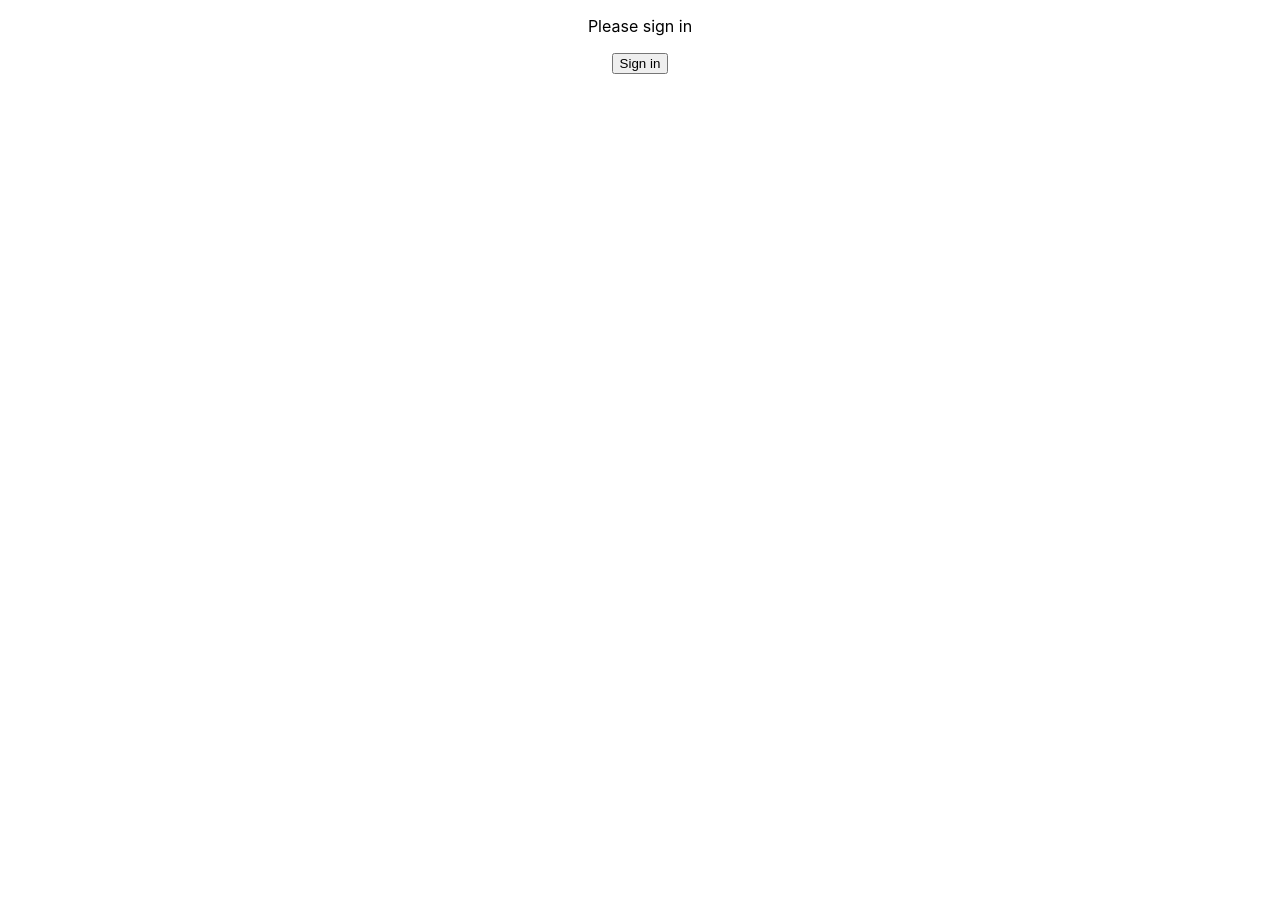
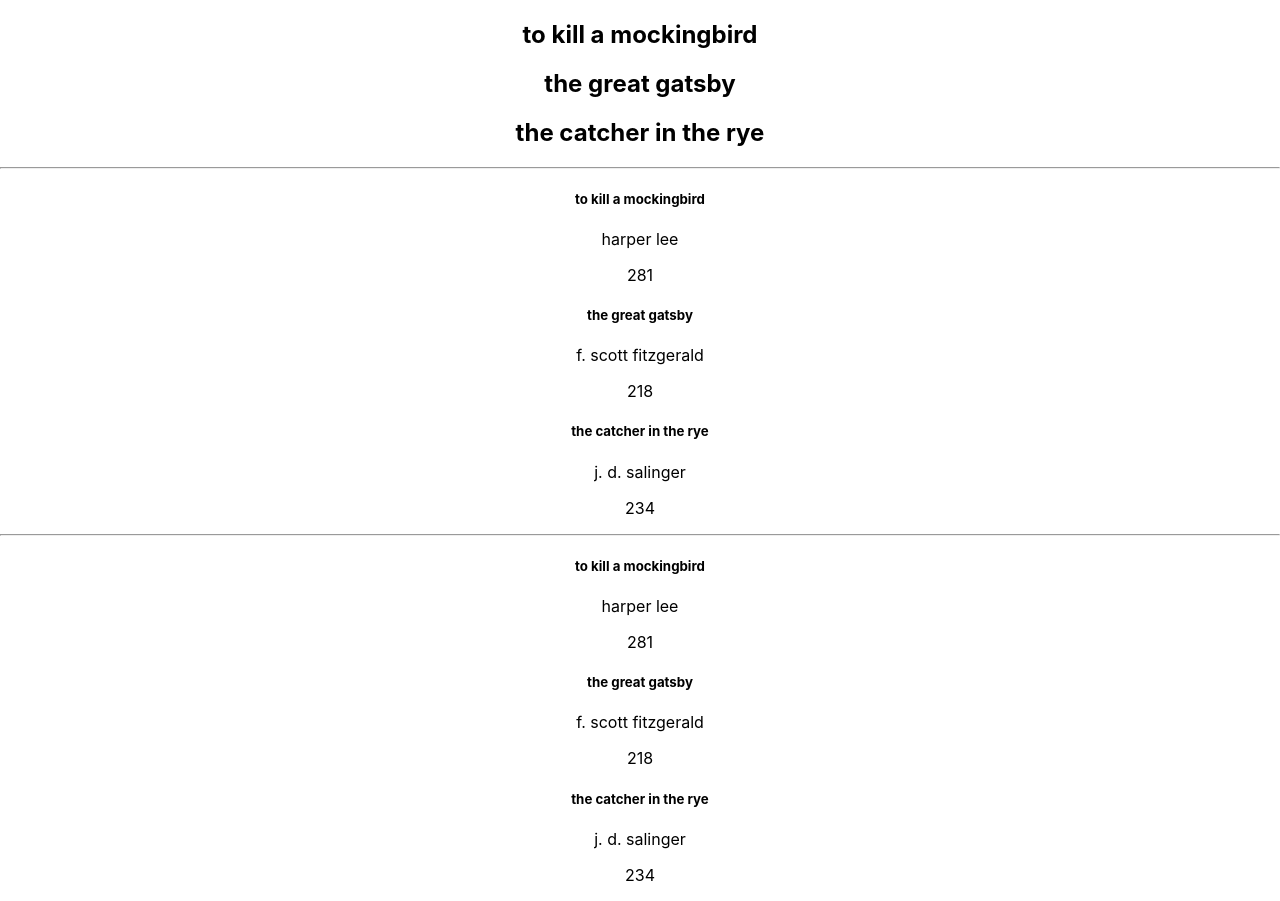
Before and after one commit to mikakallberg/React-JS, a React (Create React App) app in the folder my-app/: page / in a window 1280 px wide. Before the commit the page ends 800 px from the top, so only its background shows below. Built offline with nearby package versions, Linux system fonts and the light colour scheme.

Commit message:
map objects

```diff
--- a/my-app/src/App.js
+++ b/my-app/src/App.js
@@ -1,5 +1,6 @@
 import './App.css';
-import MethodsAsPropsParents from './components/MethodsAsPropsParents';
+import RenderingList from './components/RenderingList';
+// import MethodsAsPropsParents from './components/MethodsAsPropsParents';
 // import NestingComponents from './components/NestingComponents';
 // import ConditionalRenderingClass from './components/ConditionalRenderingClass';
 // import ConditionalRenderingFunctional from './components/ConditionalRenderingFunctional';
@@ -12,14 +13,15 @@ import MethodsAsPropsParents from './components/MethodsAsPropsParents';
 function App() {
   return (
     <div className="App">
-      <MethodsAsPropsParents/>
-      {/* <NestingComponents/> */}
-      {/* <ConditionalRenderingClass/>
-      <ConditionalRenderingFunctional connected={true}/> */}
-      {/* <EventBindings/> */}
-      {/* <EventsFunctional/>
-      <EventsClass/> */}
-      {/* <FunctionalGreetingWitProps greeting="nice to meet you!" name="Mike" age="32" />
+      <RenderingList/>
+      {/* <MethodsAsPropsParents/> */
+      /* <NestingComponents/> */
+      /* <ConditionalRenderingClass/>
+      <ConditionalRenderingFunctional connected={true}/> */
+      /* <EventBindings/> */
+      /* <EventsFunctional/>
+      <EventsClass/> */
+      /* <FunctionalGreetingWitProps greeting="nice to meet you!" name="Mike" age="32" />
       <StatefulGreeting greeting="I'm a stateful class component!" name="Lars"/> */}
     </div>
   );
--- /dev/null
+++ b/my-app/src/components/Books.js
@@ -0,0 +1,15 @@
+import React from 'react'
+
+function books(props) {
+    const book = props.book
+
+    return (
+    <div>
+        <h5>{book.title}</h5>
+        <p>{book.author}</p>
+        <p>{book.pages}</p>
+    </div>
+    )
+}
+
+export default books
--- /dev/null
+++ b/my-app/src/components/RenderingList.js
@@ -0,0 +1,56 @@
+import React from 'react'
+import Books from './Books'
+
+function RenderingList() {
+    const bookList = [
+        'to kill a mockingbird',
+        'the great gatsby',
+        'the catcher in the rye',
+    ]
+
+    const books = [
+        {
+            title: 'to kill a mockingbird',
+            author: 'harper lee',
+            pages: 281
+        },
+        {
+            title: 'the great gatsby',
+            author: 'f. scott fitzgerald',
+            pages: 218
+        },
+        {
+            title: 'the catcher in the rye',
+            author: 'j. d. salinger',
+            pages: 234
+        },
+
+    ]
+    return (
+    <div>
+        {bookList.map(book => {
+            return <h2>{book}</h2>
+        })}
+        <hr/>
+        {
+            books.map(book => {
+                return (
+                    <div>
+                        <h5>{book.title}</h5>
+                        <p>{book.author}</p>
+                        <p>{book.pages}</p>
+                    </div>
+                )
+            })
+        }
+        <hr/>
+        {
+            books.map(book =>{
+                return <Books book={book}/>
+            })
+        }
+    </div>
+    )
+}
+
+export default RenderingList
```
